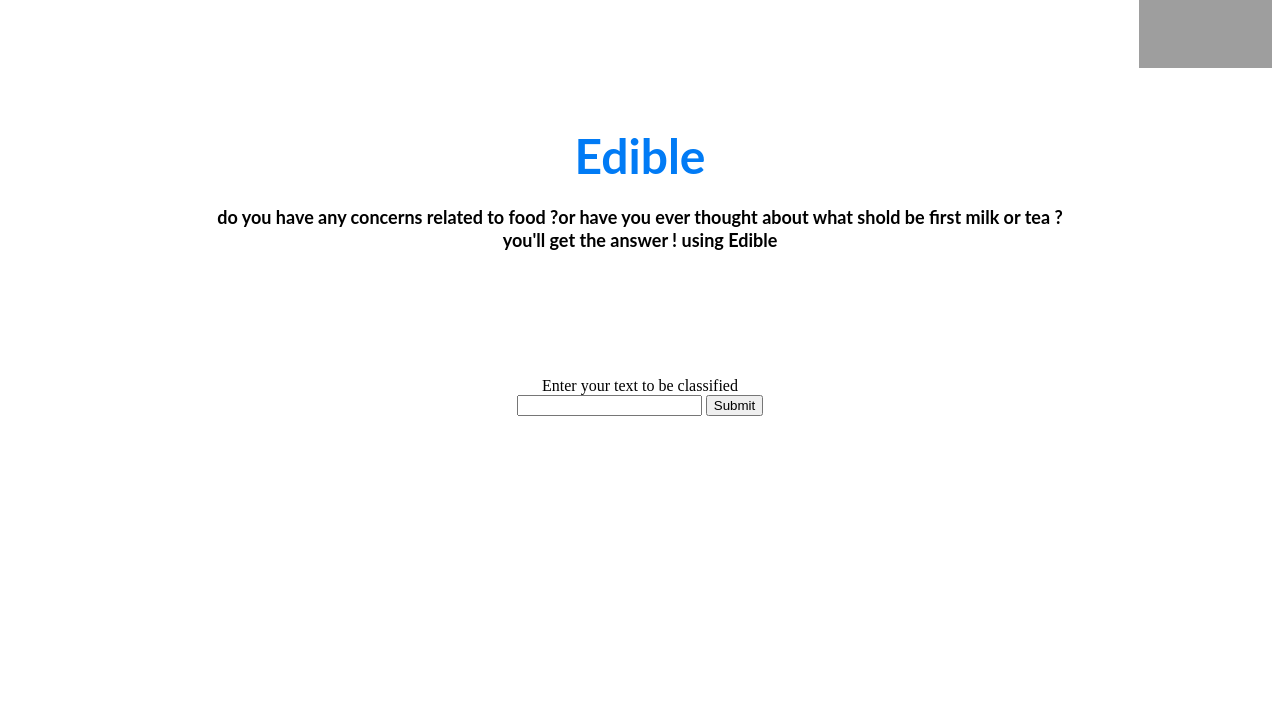
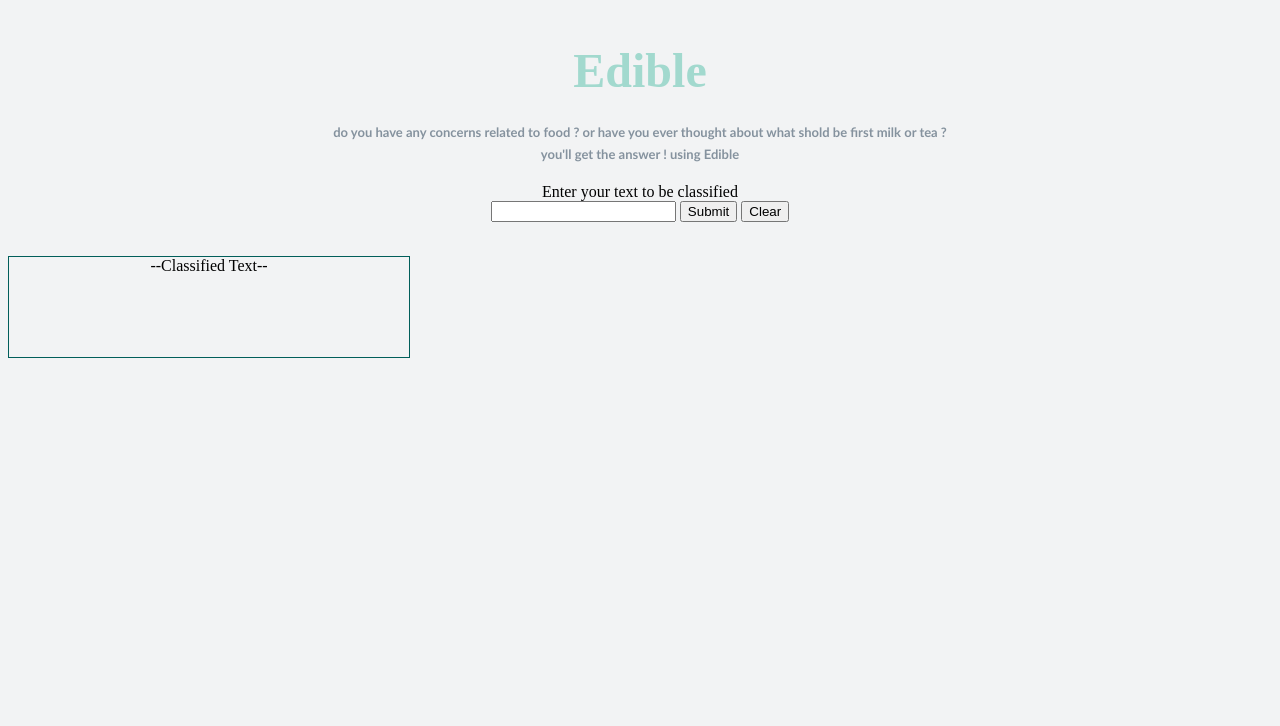
Before and after one commit to rsalghanim/CS392Project-1, a website: page index.html in a window 1280 px wide. Shown: the part 74-800 px from the top of the page. Drawn offline with Linux system fonts and the light colour scheme; grey boxes are pictures that could not be loaded.

Commit message:
Update index.html

```diff
--- a/index.html
+++ b/index.html
@@ -1,4 +1,4 @@
- <!DOCTYPE html>
+<!DOCTYPE html>
 
 <html lang=""en>
 
@@ -9,14 +9,22 @@
 <title>edible - food text classification system </title>
 
 </head>
+<style>
+
+	#output1 {
+
+		float:right;
+		margin:0 auto;
+
+	}
+
+</style>
+
+<body bgcolor="#f2f3f4">
 
 
 
-<body background="6.jpg">
-
-
-
-	<br/> 	<p align="right" ><img src="C:\Users\Admin\Desktop\New folder (2)\99.png" width="=100" height="100"></p>
+	<br/> 	<p align="right" ><img src="C:\Users\Admin\Documents\GitHub\CS392Project\99.png" width="=100" height="100"></p>
 
 
 
@@ -24,7 +32,7 @@
 
 	<h1 align="center">
 
-		<font face="lato" color="#017bf5" size="7">
+		<font face="" color="#a2d9ce" size="7">
 
 			Edible
 
@@ -34,9 +42,9 @@
 
 	<h3 align="center">
 
-		<font face="lato" color="#000" size="4" >
+		<font face="calibri" color=" #85929e " size="2" >
 
-			do you have any concerns related to food ?or have you ever thought about what shold be first milk or tea ?<br>you'll get the answer ! using Edible
+			do you have any concerns related to food ? or have you ever thought about what shold be first milk or tea ?<br>you'll get the answer ! using Edible
 
 		</font>
 
@@ -48,20 +56,20 @@
 
 	<form action="/fasttext">
 
-	<br/> <br/><br/><br/><br/>
-
-
-
-
 
 	<p align="center"> Enter your text to be classified<br>
 
 	<input type="text" name="statement">
 
-	<input type="submit" id="btn" value="Submit"> </p>
+	<input type="submit" id="btn" value="Submit">
+	<input type="reset" id="btn" value="Clear">
+<br></br>
+</p>
+<p align="right" id="output1">
+	<div align="center" style="width:400px;height:100px;border:1px solid rgb(1, 94, 90);" >--Classified Text--
+	</div>
 
-	<p class="output" id="output1"></p>
-
+</p>
 </form>
 
 
```
